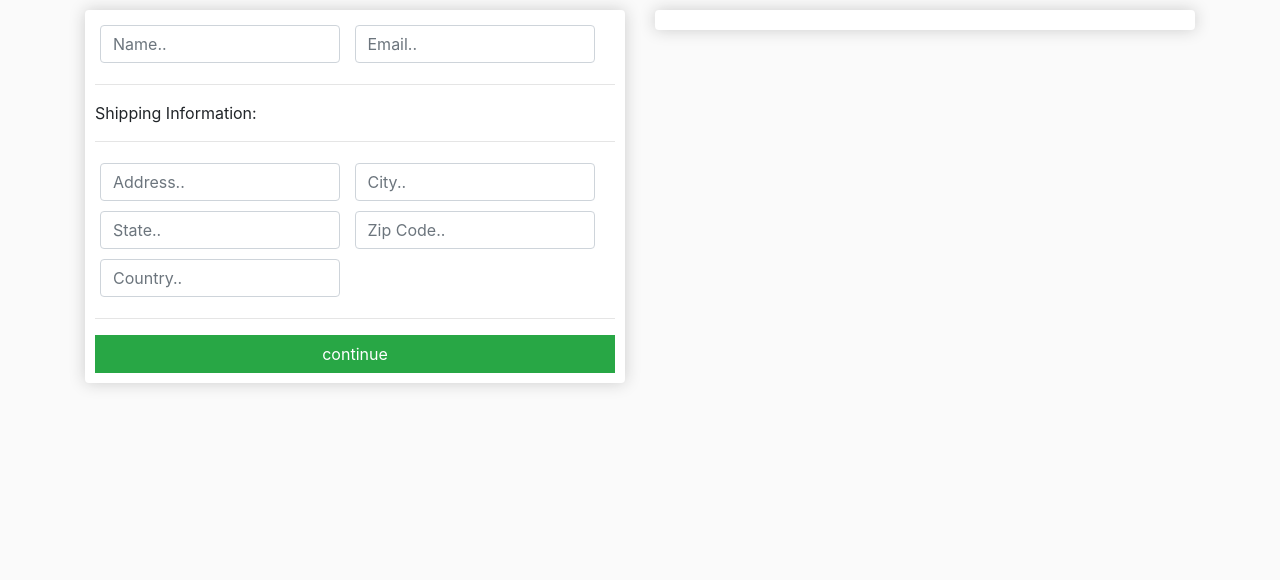
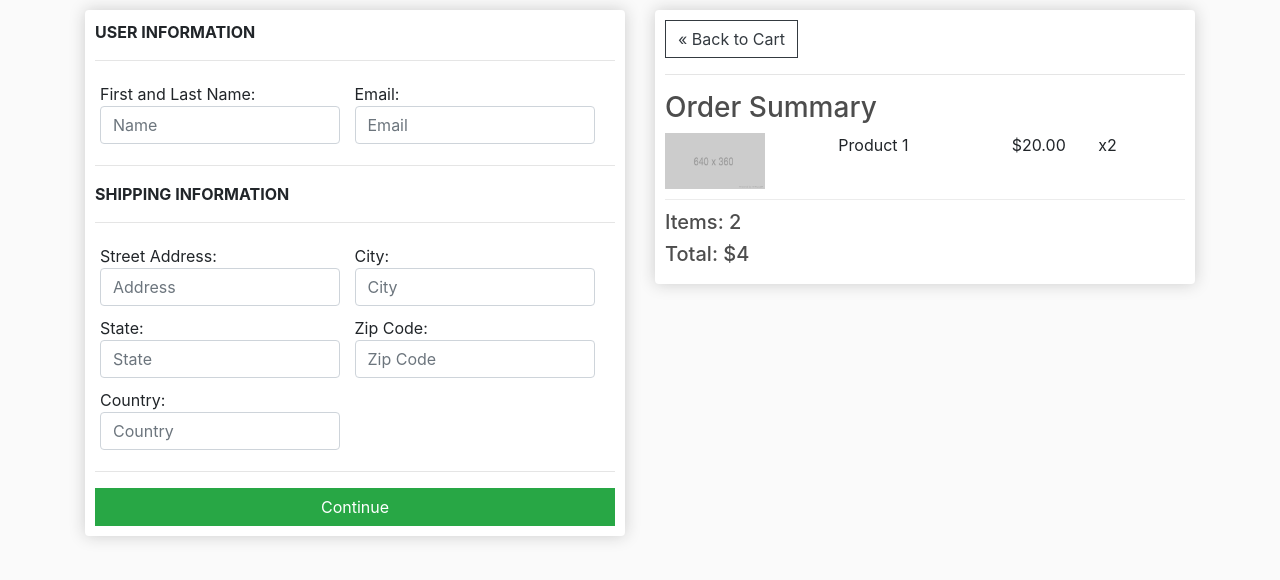
Before and after one commit to annamcheng/ecommerce, a Django app: template store/templates/store/checkout.html in a window 1280 px wide. Shown: the part 57-637 px from the top of the page. Run offline with Django 3.2, Linux system fonts and the light colour scheme; the template is opened without the code that fills it, so the values that code supplies are empty; some libraries are stand-ins or nearby versions.

Commit message:
Completed Orer Summary section on Checkout html page

```diff
--- a/store/templates/store/checkout.html
+++ b/store/templates/store/checkout.html
@@ -8,38 +8,42 @@
      <div class="box-element" id="form-wrapper">
        <form id="form">
          <div id="user-info">
+           <p style="text-transform: uppercase;">
+            <strong>User Information </strong></p>
+            <hr>
            <div class="form-field">
-             <input required class="form-control" type="text" name="name" placeholder="Name..">
+             First and Last Name: <input required class="form-control" type="text" name="name" placeholder="Name">
            </div>
            <div class="form-field">
-             <input required class="form-control" type="email" name="email" placeholder="Email..">
+             Email: <input required class="form-control" type="email" name="email" placeholder="Email">
            </div>
           </div>
 
          <!-- Shipping Info -->
          <div id="shipping-info">
           <hr>
-          <p>Shipping Information: </p>
-          <hr>
+          <p style="text-transform: uppercase;">
+            <strong>Shipping Information </strong></p>
+            <hr>
              <div class="form-field">
-             <input required class="form-control" type="text" name="adress" placeholder="Address..">
+             Street Address: <input required class="form-control" type="text" name="adress" placeholder="Address">
              </div>
              <div class="form-field">
-             <input required class="form-control" type="text" name="city" placeholder="City..">
+             City: <input required class="form-control" type="text" name="city" placeholder="City">
              </div>
              <div class="form-field">
-             <input required class="form-control" type="text" name="state" placeholder="State..">
+             State: <input required class="form-control" type="text" name="state" placeholder="State">
              </div>
              <div class="form-field">
-             <input required class="form-control" type="text" name="zipcode" placeholder="Zip Code..">
+             Zip Code: <input required class="form-control" type="text" name="zipcode" placeholder="Zip Code">
              </div>
              <div class="form-field">
-             <input required class="form-control" type="text" name="country" placeholder="Country..">
+             Country: <input required class="form-control" type="text" name="country" placeholder="Country">
              </div>
             </div>
 
          <hr>
-         <input type="text" id="form-button" class="btn btn-success btn-block" type="submit" value="continue">
+         <input type="text" id="form-button" class="btn btn-success btn-block" type="submit" value="Continue">
        </form>
      </div>
   <br/>
@@ -49,7 +53,17 @@
 </div>
    <div class="col-lg-6">
      <div class="box-element">
-
+      <a href="{% url 'cart' %}" class="btn btn-outline-dark">&#171; Back to Cart</a>
+      <hr>
+      <h3>Order Summary</h3>
+      <div class="cart-row">
+        <div style="flex:2"><img src="{% static 'images/placeholder.png' %}" alt="" class="row-image"></div>
+        <div style="flex:2"><p>Product 1</p></div>
+        <div style="flex:1"><p>$20.00</p></div>
+        <div style="flex:1"><p>x2</p></div>
+      </div>
+      <h5>Items: 2</h5>
+      <h5>Total: $4</h5>
      </div>
    </div>
  </div>
```
